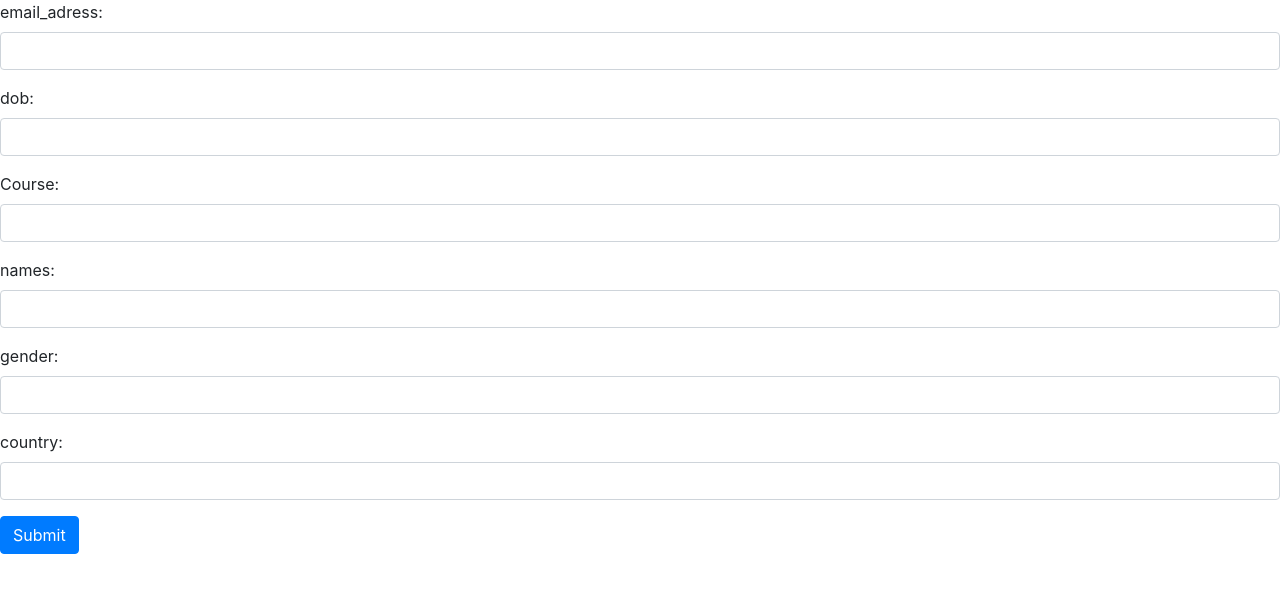
After one commit to Waweru007/Flask_DB, a Flask app: page /add in a window 1280 px wide. The commit adds this page. Shown: the top 593 px of the page. Run offline with Flask 2, Linux system fonts and the light colour scheme; some libraries are stand-ins or nearby versions.

Commit message:
Link Database to External Form

```diff
--- a/app.py
+++ b/app.py
@@ -1,4 +1,5 @@
-from flask import Flask, render_template
+import peewee
+from flask import Flask, render_template,request, redirect, url_for
 
 from db import Student
 
@@ -10,6 +11,30 @@ def home():
     students=Student.select()
     return render_template("users_table.html", students=students)
 
+@app.route('/add')
+def adding_students():
+     return  render_template("form.html")
+
+@app.route('/save', methods=["POST"])
+def save():
+     email_adress= request.form["email_adress"]
+     dob=request.form["dob"]
+     course=request.form["course"]
+     names=request.form["names"]
+     gender=request.form["gender"]
+     country=request.form["country"]
+     try:
+        Student.create(email_adress=email_adress, dob=dob, course=course, names= names, gender=gender, country=country)
+     except  peewee.IntegrityError:
+         return "Record alreasdy exists"
+     return  render_template("form.html")
+
+@app.route('/delete/<int:id>')
+def deleting_students(id):
+    s = Student.get(Student.id==id)
+    s.delete_instance()
+    return  redirect(url_for('home'))
+
 
 if __name__ == '__main__':
     app.run(port=5001)
--- /dev/null
+++ b/templates/form.html
@@ -0,0 +1,39 @@
+<!DOCTYPE html>
+<html lang="en">
+<head>
+    <meta charset="UTF-8">
+    <title>Data Entry Form</title>
+     <link rel="stylesheet" href="https://maxcdn.bootstrapcdn.com/bootstrap/4.1.3/css/bootstrap.min.css">
+</head>
+<body>
+<form action="/save" method="post">
+
+    <div class="form-group">
+    <label for="email_adress">email_adress:</label>
+    <input type="text" class="form-control" name="email_adress">
+  </div>
+    <div class="form-group">
+    <label for="dob">dob:</label>
+    <input type="text" class="form-control" name="dob">
+  </div>
+     <div class="form-group">
+    <label for="course">Course:</label>
+    <input type="text" class="form-control" name="course">
+  </div>
+  <div class="form-group">
+    <label for="names">names:</label>
+    <input type="text" class="form-control" name="names">
+  </div>
+  <div class="form-group">
+    <label for="gender">gender:</label>
+    <input type="text" class="form-control" name="gender">
+  </div>
+  <div class="form-group">
+    <label for="country">country:</label>
+    <input type="text" class="form-control" name="country">
+  </div>
+
+  <button type="submit" class="btn btn-primary">Submit</button>
+</form>
+</body>
+</html>
--- a/templates/users_table.html
+++ b/templates/users_table.html
@@ -29,6 +29,7 @@
         <th>names</th>
         <th>gender</th>
         <th>country</th>
+        <th>delete</th>
     </tr>
     {% for student in students %}
 
@@ -40,6 +41,7 @@
             <td>{{ student.names }}</td>
             <td>{{ student.gender }}</td>
             <td>{{ student.country }}</td>
+             <td><a href="/delete/{{ student.id }}">Remove</a></td>
         </tr>
     {% endfor %}
 
```
